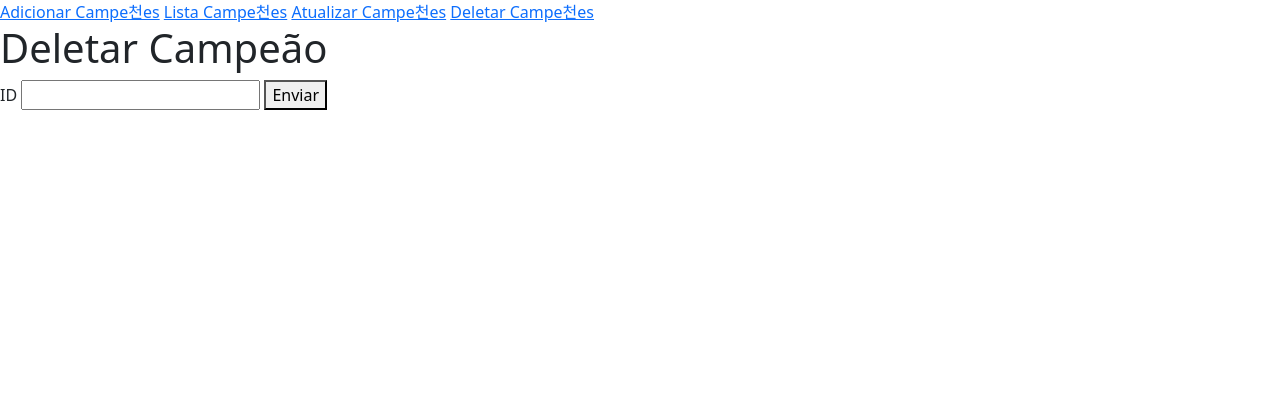
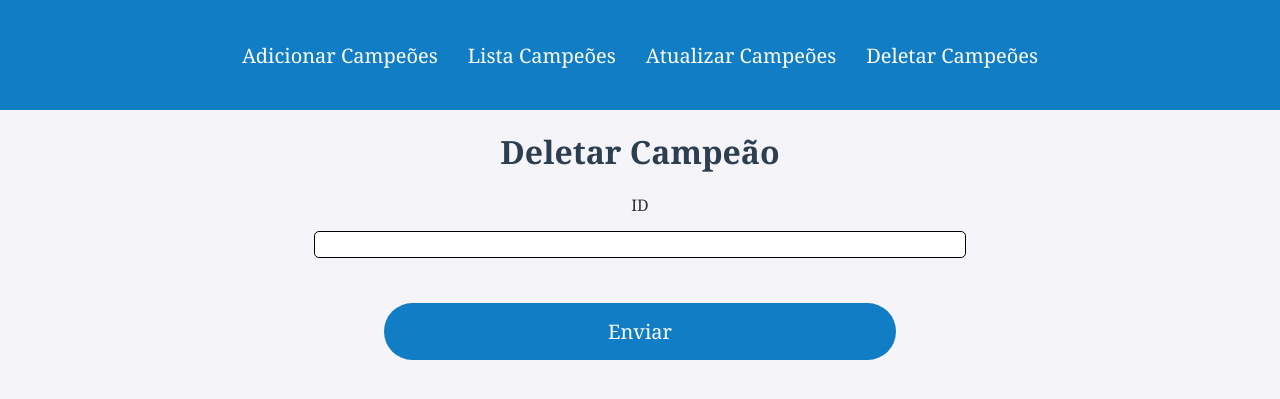
Before and after one commit to laura1050santos/TrabalhoFinal2, a Flask app: template TrabalhoFinal/templates/campeao/delete_campeao.html in a window 1280 px wide. Shown: the top 399 px of the page. Run offline with Flask 3, Linux system fonts and the light colour scheme; the template is opened without the code that fills it, so the values that code supplies are empty; some libraries are stand-ins or nearby versions.

```diff
--- a/TrabalhoFinal/DAO/campeoes.py
+++ b/TrabalhoFinal/DAO/campeoes.py
@@ -23,12 +23,12 @@ class CampeaoDAO:
             return e
 
     @staticmethod
-    def delete_Campeao(id):
+    def delete_campeao(id):
         try:
             campeao = CampeaoDAO.get_Campeao(id)
             db.session.delete(campeao)
             db.session.commit()
-            return True,campeao
+            return True
         except Exception as e:
             db.session.rollback()
             return e
--- a/TrabalhoFinal/templates/campeao/delete_campeao.html
+++ b/TrabalhoFinal/templates/campeao/delete_campeao.html
@@ -4,17 +4,17 @@
     <meta charset="UTF-8">
     <meta name="viewport" content="width=device-width, initial-scale=1.0">
     <title>Deletar Campeão</title>
-    <link rel="stylesheet" href="{{url_for('static', filename='css/bootstrap.min.css')}}">
+    <link rel="stylesheet" href="{{url_for('static', filename='css/style.css')}}">
 </head>
 <body>
     <header>
-        <a href="/add_campeao">Adicionar Campe천es</a>
-        <a href="/get_all_campeao">Lista Campe천es</a>
-        <a href="/update_campeao">Atualizar Campe천es</a>
-        <a href="/delete_campeao">Deletar Campe천es</a>
+        <a href="/add_campeao">Adicionar Campeões</a>
+        <a href="/get_all_campeao">Lista Campeões</a>
+        <a href="/update_campeao">Atualizar Campeões</a>
+        <a href="/delete_campeao">Deletar Campeões</a>
     </header>
     <h1>Deletar Campeão</h1>
-    <form id="delete" action="/delete_campeao" method="DELETE">
+    <form id="delete" action="/delete_campeao" method="POST">
         <label for="id_campeao">ID</label>
         <input type="number" id="id_campeao" name="id_campeao" required>
 
```
Also changed, not shown: TrabalhoFinal/controller/campeoes.py (+4 -7 lines), TrabalhoFinal/repository/campeaoRepository.py (+6 -2 lines).
